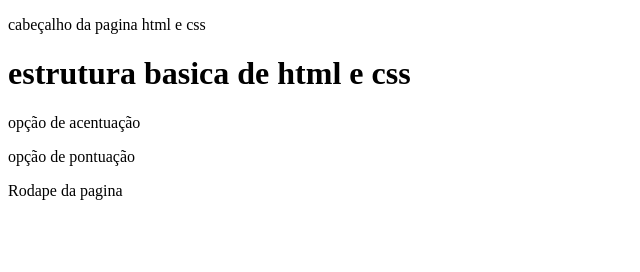
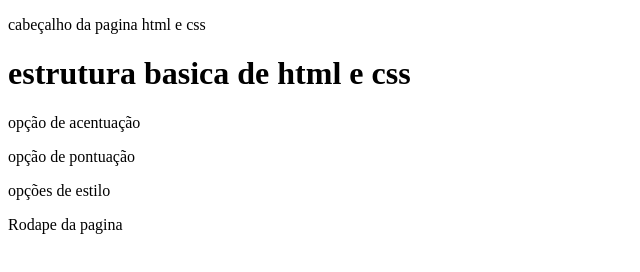
Before and after one commit to Phelipe97/alura-git, a plain HTML site: page index.html in a window 1280 px wide. Shown: the whole page, without its empty margins (0-640 px from the left). Drawn offline with Linux system fonts and the light colour scheme.

Commit message:
adicionando paragrafo

```diff
--- a/index.html
+++ b/index.html
@@ -15,6 +15,7 @@
             <h1>estrutura basica de html e css</h1>
             <p>opção de acentuação</p>
             <p>opção de pontuação</p>
+            <p>opções de estilo</p>
         </main>
     </body>
     <footer>
```
